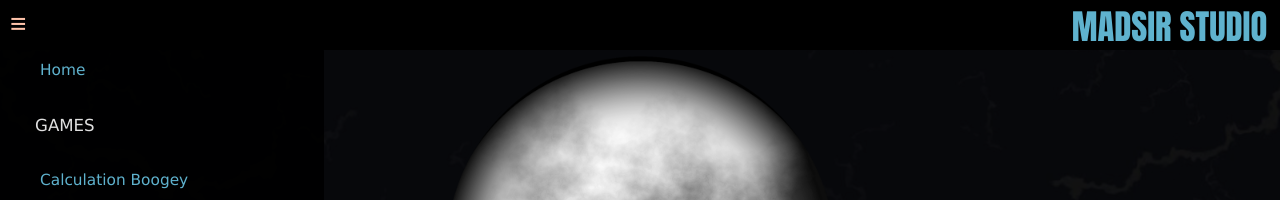
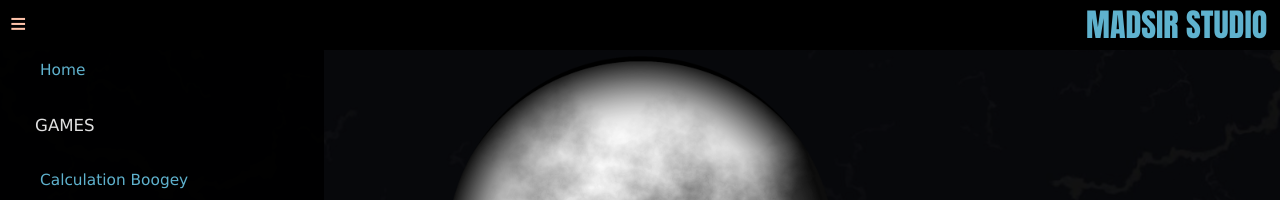
Before and after one commit to Madsir/madsirstudio.github.io, a Jekyll site: the page built from index.html, in a window 1280 px wide. Shown: the top 200 px of the page. Built offline with Jekyll 4.4.1, drawn with Linux system fonts in a browser that asks for light colours.

Commit message:
Update default.html

```diff
--- a/_layouts/default.html
+++ b/_layouts/default.html
@@ -38,14 +38,16 @@ body {
   padding: 1px 9px;
 }
 .rightTitle {
+  width: 35%;
   margin-left: auto;
   margin-right: 1%;
  padding: 0;
+ margin-bottom:0;
   align-items: flex-end;
   text-align: right;
   color: #5fb2ce;
   font-family:Impact, Charcoal, sans-serif;
-  font-size: 2.7em;
+  font-size: 2.5em;
   user-select: none
 
 }
```
